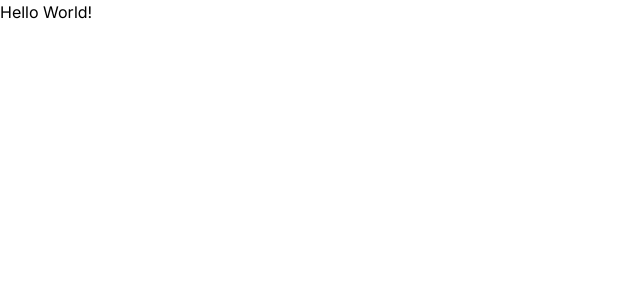
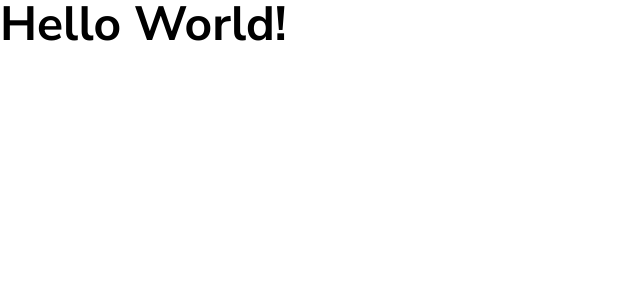
Before and after one commit to konvod93/my-flowrise-prismic, a Next.js app: page / in a window 1280 px wide. Shown: the top 300 px of the page, without its empty margins (0-640 px from the left). Built offline with nearby package versions, Linux system fonts and the light colour scheme.

Commit message:
feat: added fonts

```diff
--- a/package.json
+++ b/package.json
@@ -13,6 +13,7 @@
     "@types/react": "18.2.22",
     "@types/react-dom": "18.2.7",
     "autoprefixer": "10.4.16",
+    "clsx": "^2.0.0",
     "eslint": "8.49.0",
     "eslint-config-next": "13.5.2",
     "next": "13.5.2",
--- a/src/app/layout.tsx
+++ b/src/app/layout.tsx
@@ -1,8 +1,19 @@
 import './globals.css'
 import type { Metadata } from 'next'
-import { Inter } from 'next/font/google'
+import clsx from 'clsx'
+import { Nunito, Nunito_Sans } from 'next/font/google'
 
-const inter = Inter({ subsets: ['latin'] })
+const nunito = Nunito({
+  subsets: ['latin'],
+  variable: '--font-nunito',
+  display: 'swap',
+})
+
+const nunitoSans = Nunito_Sans({
+  subsets: ['latin'],
+  variable: '--font-nunito-sans',
+  display: 'swap',
+})
 
 export const metadata: Metadata = {
   title: 'Create Next App',
@@ -16,7 +27,7 @@
 }) {
   return (
     <html lang="en">
-      <body className={inter.className}>{children}</body>
+      <body className={clsx(nunito.variable, nunitoSans.variable)}>{children}</body>
     </html>
   )
 }
--- a/src/app/page.tsx
+++ b/src/app/page.tsx
@@ -3,7 +3,7 @@
 export default function Home() {
   return (
     <main className="">
-      <h1>Hello World!</h1>
+      <h1 className="font-body text-5xl font-bold">Hello World!</h1>
     </main>
   )
 }
--- a/tailwind.config.ts
+++ b/tailwind.config.ts
@@ -7,7 +7,12 @@
     './src/app/**/*.{js,ts,jsx,tsx,mdx}',
   ],
   theme: {
-    extend: {},
+    extend: {
+      fontFamily: {
+        body: ["var(--font-nunito-sans)"],
+        display: ["var(--font-nunito)"]
+      }
+    },
   },
   plugins: [],
 }
```
Also changed, not shown: 1 other file (tests, documents, lock files or other folders).
